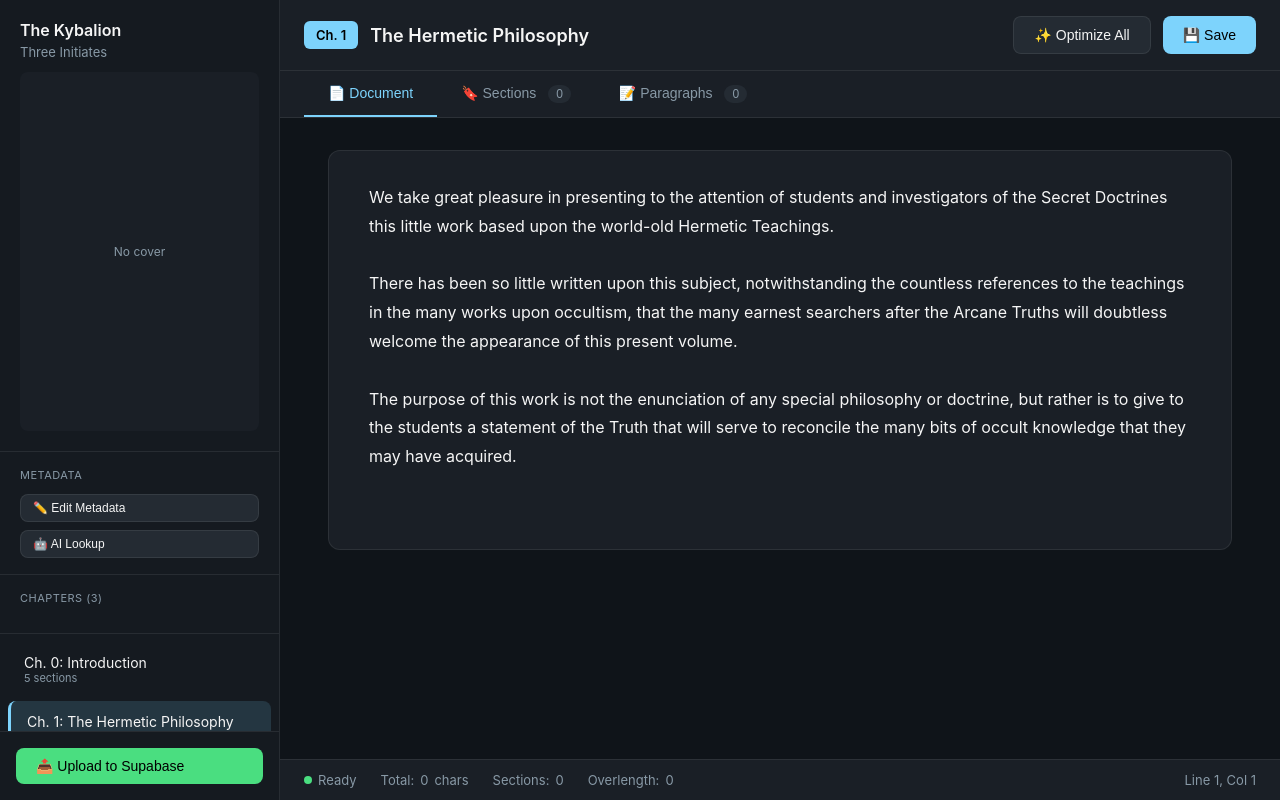
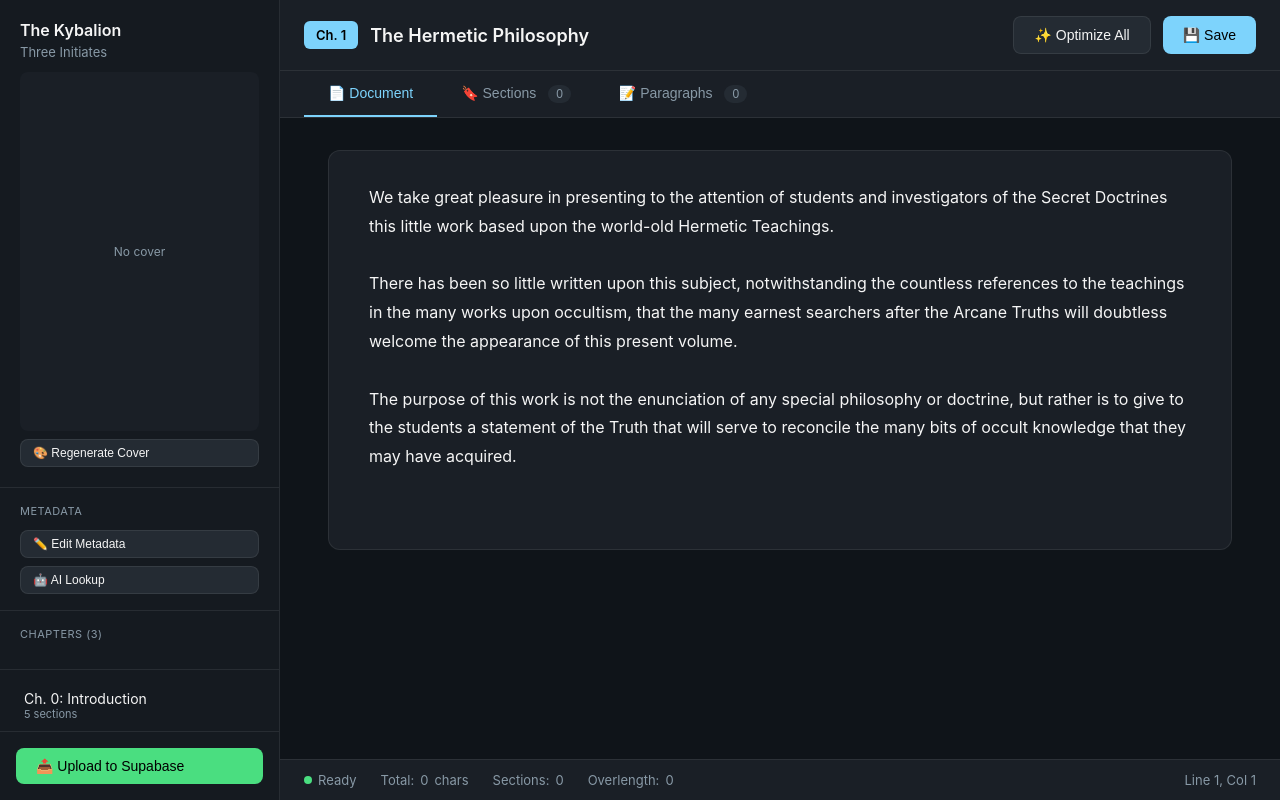
Before and after one commit to honoraapp-Daniel/HonoraTextAPI, a Flask app: template templates/chapter_editor.html in a window 1280 px wide. Run offline with Flask 3, Linux system fonts and the light colour scheme; the template is opened without the code that fills it, so the values that code supplies are empty.

Commit message:
Add regenerate cover art button and endpoint to chapter editor

```diff
--- a/templates/chapter_editor.html
+++ b/templates/chapter_editor.html
@@ -549,6 +549,10 @@
             <div class="book-title" id="book-title">Loading...</div>
             <div class="book-author" id="book-author"></div>
             <div class="cover-preview" id="cover-preview">No cover</div>
+            <button class="btn btn-secondary btn-small" onclick="regenerateCoverArt()"
+                style="width: 100%; margin-top: 8px;" id="regenerate-cover-btn">
+                🎨 Regenerate Cover
+            </button>
         </div>
 
         <div class="sidebar-section">
@@ -1361,6 +1365,48 @@
             }
         }
 
+        // Regenerate Cover Art
+        async function regenerateCoverArt() {
+            if (!state.jobId) { alert('Demo mode - regenerate disabled'); return; }
+
+            const btn = document.getElementById('regenerate-cover-btn');
+            btn.disabled = true;
+            btn.textContent = '⏳ Generating...';
+
+            try {
+                updateStatus('Generating cover art...', true);
+                const res = await fetch(`/v2/job/${state.jobId}/regenerate-cover`, {
+                    method: 'POST',
+                    headers: { 'Content-Type': 'application/json' },
+                    body: JSON.stringify(state.metadata)
+                });
+                const data = await res.json();
+
+                if (data.error) {
+                    updateStatus('Cover generation failed: ' + data.error, true);
+                    btn.textContent = '🎨 Regenerate Cover';
+                    btn.disabled = false;
+                    return;
+                }
+
+                // Update cover preview
+                if (data.cover_art_url) {
+                    state.metadata.cover_art_url = data.cover_art_url;
+                    const coverEl = document.getElementById('cover-preview');
+                    coverEl.innerHTML = `<img src="${data.cover_art_url}" alt="Cover">`;
+                    updateStatus('Cover art generated!', false);
+                } else {
+                    updateStatus('Cover generated but no URL returned', true);
+                }
+            } catch (e) {
+                console.error('Cover regeneration failed:', e);
+                updateStatus('Cover regeneration failed', true);
+            }
+
+            btn.textContent = '🎨 Regenerate Cover';
+            btn.disabled = false;
+        }
+
         // AI Generate Synopsis
         async function aiGenerateSynopsis() {
             if (!state.jobId) { alert('Demo mode - AI disabled'); return; }
```
Also changed, not shown: app/main.py (+37 -0 lines).
